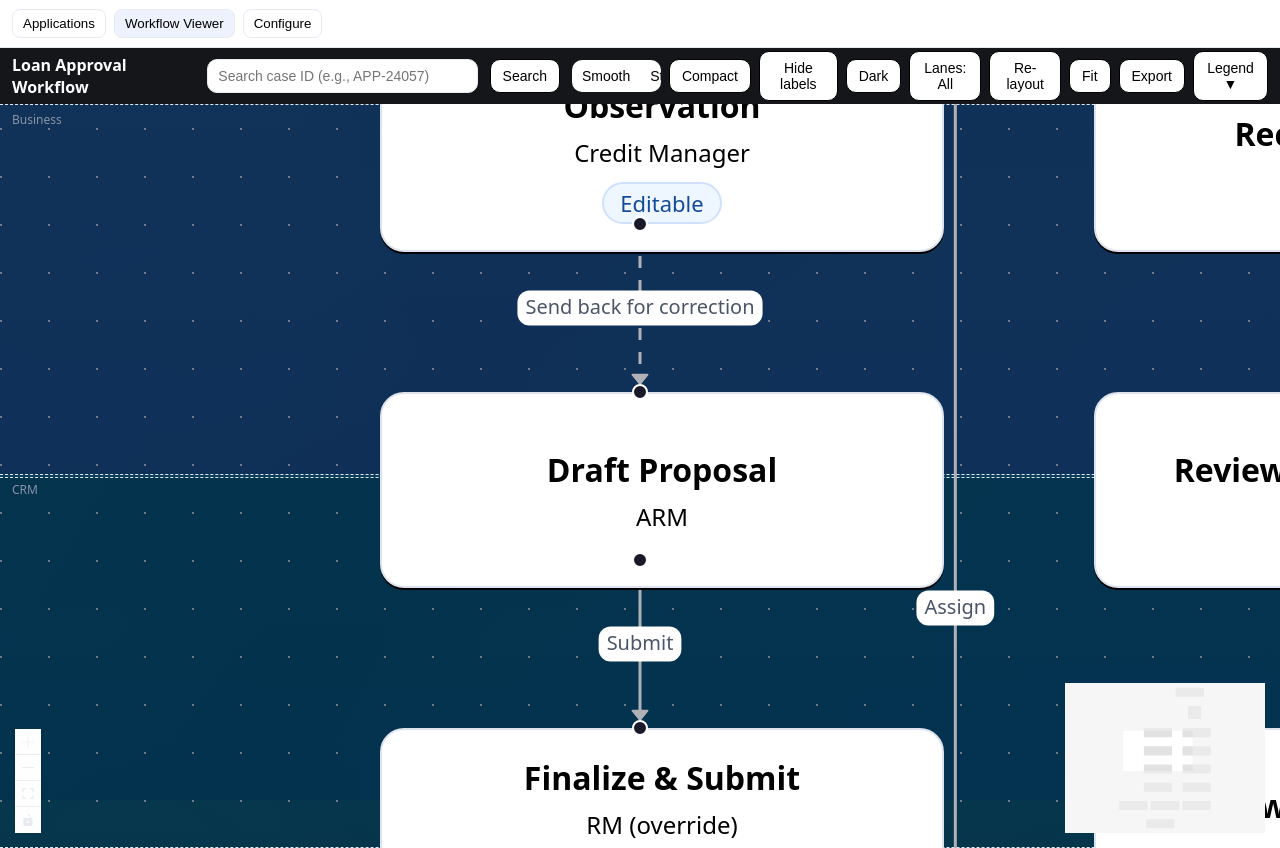
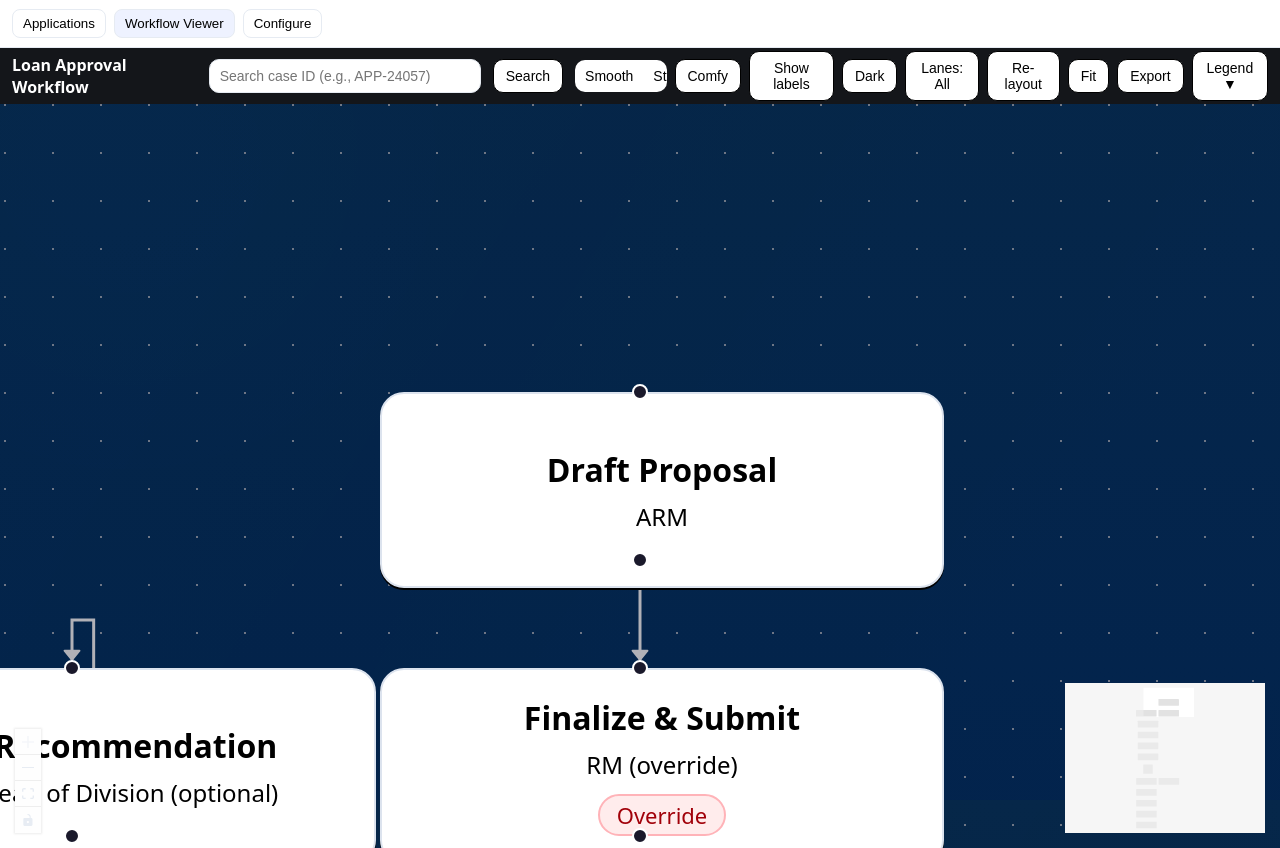
Before and after one commit to Abbiirr/loan-workflow-ui, a React (Vite) app: page / in a window 1280 px wide. Both pictures are taken after a click on the tab "Workflow Viewer". Shown: the top 848 px of the page. Built offline with nearby package versions, Linux system fonts and the light colour scheme.

Commit message:
Checkpoint from VS Code for coding agent session

```diff
--- a/src/GraphView.tsx
+++ b/src/GraphView.tsx
@@ -1,7 +1,17 @@
 import {
-  ReactFlow, Background, Controls, MiniMap, Position,
-  useEdgesState, useNodesState, MarkerType,
-  type Edge, type Node, getNodesBounds, getViewportForBounds, useReactFlow
+  ReactFlow,
+  Background,
+  Controls,
+  MiniMap,
+  Position,
+  useEdgesState,
+  useNodesState,
+  MarkerType,
+  type Edge,
+  type Node,
+  getNodesBounds,
+  getViewportForBounds,
+  useReactFlow,
 } from "@xyflow/react";
 import ELK from "elkjs/lib/elk.bundled.js";
 import { useCallback, useEffect, useMemo, useRef, useState } from "react";
@@ -24,17 +34,23 @@ type Config = {
 };
 
 const defaultConfig: Config = {
-  edgeType: "smoothstep",
-  compact: false,
-  showLabels: true,
+  edgeType: "step",
+  compact: true,
+  showLabels: false,
   theme: "light",
-  showLanes: true,
+  showLanes: false,
   showLegend: false,
   laneFilter: "all",
+  showReturns: false,
 };
 
 function laneOf(id: string): "business" | "crm" {
-  const business = new Set(["arm_draft", "rm_finalize", "th_business", "cbo_div"]);
+  const business = new Set([
+    "arm_draft",
+    "rm_finalize",
+    "th_business",
+    "cbo_div",
+  ]);
   return business.has(id) ? "business" : "crm";
 }
 
@@ -56,7 +72,12 @@ function baseNodesEdges(cfg: Config) {
     };
   });
 
-  const edges: Edge[] = MOCK_GRAPH.edges.map((e, i) => ({
+  const rawEdges = cfg.showReturns
+    ? MOCK_GRAPH.edges
+    : MOCK_GRAPH.edges.filter(
+        (e) => e.style !== "dashed" && e.style !== "dotted"
+      );
+  const edges: Edge[] = rawEdges.map((e, i) => ({
     id: `e-${i}`,
     source: e.from,
     target: e.to,
@@ -87,8 +108,16 @@ async function layoutWithElk(nodes: Node[], edges: Edge[], compact: boolean) {
       "elk.edgeRouting": "ORTHOGONAL",
       "elk.layered.nodePlacement.strategy": "BRANDES_KOEPF",
     },
-    children: nodes.map((n) => ({ id: n.id, width: n.width ?? 240, height: n.height ?? 84 })),
-    edges: edges.map((e) => ({ id: e.id, sources: [e.source!], targets: [e.target!] })),
+    children: nodes.map((n) => ({
+      id: n.id,
+      width: n.width ?? 240,
+      height: n.height ?? 84,
+    })),
+    edges: edges.map((e) => ({
+      id: e.id,
+      sources: [e.source!],
+      targets: [e.target!],
+    })),
   };
 
   const res = await elk.layout(elkGraph);
@@ -118,7 +147,10 @@ export default function GraphView() {
   }, [cfg]);
 
   // Base graph -> ELK layout
-  const base = useMemo(() => baseNodesEdges(cfg), [cfg.edgeType, cfg.showLabels]);
+  const base = useMemo(
+    () => baseNodesEdges(cfg),
+    [cfg.edgeType, cfg.showLabels]
+  );
   const [nodes, setNodes, onNodesChange] = useNodesState(base.nodes);
   const [edges, setEdges, onEdgesChange] = useEdgesState(base.edges);
 
@@ -133,8 +165,13 @@ export default function GraphView() {
   // First layout & whenever “compact” toggles or edges/nodes rebuild
   useEffect(() => {
     (async () => {
-      const { nodes: ln, edges: le } = await layoutWithElk(base.nodes, base.edges, cfg.compact);
-      setNodes(ln); setEdges(le);
+      const { nodes: ln, edges: le } = await layoutWithElk(
+        base.nodes,
+        base.edges,
+        cfg.compact
+      );
+      setNodes(ln);
+      setEdges(le);
       setTimeout(() => (rf as any)?.fitView?.({ padding: 0.2 }), 0);
     })();
     // eslint-disable-next-line react-hooks/exhaustive-deps
@@ -142,7 +179,8 @@ export default function GraphView() {
 
   // Path highlight
   const highlight = useMemo(() => {
-    if (!activeCaseId || !currentNode) return { nodes: new Set<string>(), edges: new Set<string>() };
+    if (!activeCaseId || !currentNode)
+      return { nodes: new Set<string>(), edges: new Set<string>() };
     // DFS from start to current
     const adj = new Map<string, Edge[]>();
     edges.forEach((e) => {
@@ -158,28 +196,51 @@ export default function GraphView() {
       if (u === currentNode) break;
       for (const e of adj.get(u) ?? []) {
         const v = e.target!;
-        if (!seen.has(v)) { seen.add(v); parent.set(v, { via: e, prev: u }); st.push(v); }
+        if (!seen.has(v)) {
+          seen.add(v);
+          parent.set(v, { via: e, prev: u });
+          st.push(v);
+        }
       }
     }
     if (!seen.has(currentNode)) return { nodes: new Set(), edges: new Set() };
-    const ns = new Set<string>(); const es = new Set<string>();
+    const ns = new Set<string>();
+    const es = new Set<string>();
     let cur = currentNode;
     ns.add(cur);
-    while (cur !== start) { const p = parent.get(cur)!; es.add(p.via.id); ns.add(p.prev); cur = p.prev; }
+    while (cur !== start) {
+      const p = parent.get(cur)!;
+      es.add(p.via.id);
+      ns.add(p.prev);
+      cur = p.prev;
+    }
     return { nodes: ns, edges: es };
   }, [edges, activeCaseId, currentNode]);
 
   // Search
   const onSearch = useCallback(() => {
-    const c = SAMPLE_CASES.find((x) => x.id.toLowerCase() === search.trim().toLowerCase());
-    if (!c) { setActiveCaseId(null); setCurrentNode(null); return; }
-    setActiveCaseId(c.id); setCurrentNode(c.currentNodeId);
+    const c = SAMPLE_CASES.find(
+      (x) => x.id.toLowerCase() === search.trim().toLowerCase()
+    );
+    if (!c) {
+      setActiveCaseId(null);
+      setCurrentNode(null);
+      return;
+    }
+    setActiveCaseId(c.id);
+    setCurrentNode(c.currentNodeId);
 
     // add SLA badge if remark mentions "2 days"
     setNodes((nds) =>
       nds.map((n) =>
         n.id === c.currentNodeId && /2\s*days/i.test(c.remarks)
-          ? { ...n, data: { ...(n.data as NodeData), badges: [ ...(n.data as NodeData).badges ?? [], "sla" ] } }
+          ? {
+              ...n,
+              data: {
+                ...(n.data as NodeData),
+                badges: [...((n.data as NodeData).badges ?? []), "sla"],
+              },
+            }
           : n
       )
     );
@@ -187,18 +248,30 @@ export default function GraphView() {
 
   // Click node -> open drawer
   const onNodeClick = useCallback((_e: any, node: Node) => {
-    setDrawerOpen(true); setCurrentNode(node.id);
+    setDrawerOpen(true);
+    setCurrentNode(node.id);
   }, []);
 
   // Filtering
   const filteredNodes = useMemo(() => {
     if (cfg.laneFilter === "all") return nodes;
-    return nodes.map((n) => ({ ...n, hidden: laneOf(n.id) !== cfg.laneFilter }));
+    return nodes.map((n) => ({
+      ...n,
+      hidden: laneOf(n.id) !== cfg.laneFilter,
+    }));
   }, [nodes, cfg.laneFilter]);
 
-  const filteredNodeIds = new Set(filteredNodes.filter((n) => !n.hidden).map((n) => n.id));
+  const filteredNodeIds = new Set(
+    filteredNodes.filter((n) => !n.hidden).map((n) => n.id)
+  );
   const filteredEdges = useMemo(
-    () => edges.map((e) => ({ ...e, hidden: !(filteredNodeIds.has(e.source!) && filteredNodeIds.has(e.target!)) })),
+    () =>
+      edges.map((e) => ({
+        ...e,
+        hidden: !(
+          filteredNodeIds.has(e.source!) && filteredNodeIds.has(e.target!)
+        ),
+      })),
     [edges, filteredNodeIds]
   );
 
@@ -206,12 +279,19 @@ export default function GraphView() {
   const dimmed = activeCaseId ? 0.18 : 1;
   const paintedNodes = filteredNodes.map((n) => ({
     ...n,
-    style: { ...(n.style || {}), opacity: activeCaseId ? (highlight.nodes.has(n.id) ? 1 : dimmed) : 1 },
+    style: {
+      ...(n.style || {}),
+      opacity: activeCaseId ? (highlight.nodes.has(n.id) ? 1 : dimmed) : 1,
+    },
   }));
   const paintedEdges = filteredEdges.map((e) => ({
     ...e,
     animated: highlight.edges.has(e.id),
-    style: { ...(e.style || {}), opacity: activeCaseId ? (highlight.edges.has(e.id) ? 1 : dimmed) : 1, strokeWidth: highlight.edges.has(e.id) ? 2.4 : 1.5 },
+    style: {
+      ...(e.style || {}),
+      opacity: activeCaseId ? (highlight.edges.has(e.id) ? 1 : dimmed) : 1,
+      strokeWidth: highlight.edges.has(e.id) ? 2.4 : 1.5,
+    },
   }));
 
   // Export PNG (full graph)
@@ -221,9 +301,13 @@ export default function GraphView() {
     const vw = getViewportForBounds(b, 1200, 800, 0.5, 2, 0.1);
     rf.setViewport(vw, { duration: 0 });
     const el = document.querySelector(".react-flow") as HTMLElement;
-    const dataUrl = await htmlToImage.toPng(el, { backgroundColor: cfg.theme === "light" ? "#ffffff" : "#0b0c0f" });
+    const dataUrl = await htmlToImage.toPng(el, {
+      backgroundColor: cfg.theme === "light" ? "#ffffff" : "#0b0c0f",
+    });
     const a = document.createElement("a");
-    a.href = dataUrl; a.download = "loan-workflow.png"; a.click();
+    a.href = dataUrl;
+    a.download = "loan-workflow.png";
+    a.click();
   }, [rf, cfg.theme]);
 
   // Re-layout
@@ -233,47 +317,130 @@ export default function GraphView() {
     setTimeout(() => rf.fitView({ padding: 0.2 }), 0);
   }, [nodes, edges, cfg.compact, rf, setNodes]);
 
-  const activeCase = activeCaseId ? SAMPLE_CASES.find((c) => c.id === activeCaseId) : null;
+  const activeCase = activeCaseId
+    ? SAMPLE_CASES.find((c) => c.id === activeCaseId)
+    : null;
   const currentNodeData = useMemo(
-    () => (currentNode ? (MOCK_GRAPH.nodes as NodeData[]).find((x) => x.id === currentNode) : null),
+    () =>
+      currentNode
+        ? (MOCK_GRAPH.nodes as NodeData[]).find((x) => x.id === currentNode)
+        : null,
     [currentNode]
   );
 
   return (
-    <div className="app-shell" role="graphics-document" aria-label="Loan approval workflow graph" ref={flowRef}>
+    <div
+      className="app-shell"
+      role="graphics-document"
+      aria-label="Loan approval workflow graph"
+      ref={flowRef}
+    >
       <div className="topbar">
-        <div style={{ fontWeight: 800, marginRight: 10 }}>Loan Approval Workflow</div>
+        <div style={{ fontWeight: 800, marginRight: 10 }}>
+          Loan Approval Workflow
+        </div>
 
         <input
-          className="textfield" placeholder="Search case ID (e.g., APP-24057)"
-          value={search} onChange={(e) => setSearch(e.target.value)}
-          onKeyDown={(e) => e.key === "Enter" && onSearch()} aria-label="Search by Case ID"
+          className="textfield"
+          placeholder="Search case ID (e.g., APP-24057)"
+          value={search}
+          onChange={(e) => setSearch(e.target.value)}
+          onKeyDown={(e) => e.key === "Enter" && onSearch()}
+          aria-label="Search by Case ID"
         />
-        <button className="btn" onClick={onSearch}>Search</button>
+        <button className="btn" onClick={onSearch}>
+          Search
+        </button>
 
         <div className="toolbar">
           <div className="segment" title="Edge type">
-            <button className={clsx({ active: cfg.edgeType === "smoothstep" })} onClick={() => setCfg({ ...cfg, edgeType: "smoothstep" })}>Smooth</button>
-            <button className={clsx({ active: cfg.edgeType === "step" })} onClick={() => setCfg({ ...cfg, edgeType: "step" })}>Step</button>
+            <button
+              className={clsx({ active: cfg.edgeType === "smoothstep" })}
+              onClick={() => setCfg({ ...cfg, edgeType: "smoothstep" })}
+            >
+              Smooth
+            </button>
+            <button
+              className={clsx({ active: cfg.edgeType === "step" })}
+              onClick={() => setCfg({ ...cfg, edgeType: "step" })}
+            >
+              Step
+            </button>
           </div>
-          <button className="btn" onClick={() => setCfg({ ...cfg, compact: !cfg.compact })}>{cfg.compact ? "Comfy" : "Compact"}</button>
-          <button className="btn" onClick={() => setCfg({ ...cfg, showLabels: !cfg.showLabels })}>{cfg.showLabels ? "Hide labels" : "Show labels"}</button>
-          <button className="btn" onClick={() => setCfg({ ...cfg, theme: cfg.theme === "light" ? "dark" : "light" })}>{cfg.theme === "light" ? "Dark" : "Light"}</button>
-          <button className="btn" onClick={() => setCfg({ ...cfg, laneFilter: cfg.laneFilter === "all" ? "business" : cfg.laneFilter === "business" ? "crm" : "all" })}>
-            {cfg.laneFilter === "all" ? "Lanes: All" : cfg.laneFilter === "business" ? "Lanes: Business" : "Lanes: CRM"}
+          <button
+            className="btn"
+            onClick={() => setCfg({ ...cfg, compact: !cfg.compact })}
+          >
+            {cfg.compact ? "Comfy" : "Compact"}
           </button>
-          <button className="btn" onClick={onRelayout}>Re-layout</button>
-          <button className="btn" onClick={() => rf.fitView({ padding: 0.2 })}>Fit</button>
-          <button className="btn" onClick={onExportPng}>Export</button>
-          <button className="btn" onClick={() => setCfg({ ...cfg, showLegend: !cfg.showLegend })}>{cfg.showLegend ? "Legend ▲" : "Legend ▼"}</button>
+          <button
+            className="btn"
+            onClick={() => setCfg({ ...cfg, showLabels: !cfg.showLabels })}
+          >
+            {cfg.showLabels ? "Hide labels" : "Show labels"}
+          </button>
+          <button
+            className="btn"
+            onClick={() =>
+              setCfg({
+                ...cfg,
+                theme: cfg.theme === "light" ? "dark" : "light",
+              })
+            }
+          >
+            {cfg.theme === "light" ? "Dark" : "Light"}
+          </button>
+          <button
+            className="btn"
+            onClick={() =>
+              setCfg({
+                ...cfg,
+                laneFilter:
+                  cfg.laneFilter === "all"
+                    ? "business"
+                    : cfg.laneFilter === "business"
+                    ? "crm"
+                    : "all",
+              })
+            }
+          >
+            {cfg.laneFilter === "all"
+              ? "Lanes: All"
+              : cfg.laneFilter === "business"
+              ? "Lanes: Business"
+              : "Lanes: CRM"}
+          </button>
+          <button className="btn" onClick={onRelayout}>
+            Re-layout
+          </button>
+          <button className="btn" onClick={() => rf.fitView({ padding: 0.2 })}>
+            Fit
+          </button>
+          <button className="btn" onClick={onExportPng}>
+            Export
+          </button>
+          <button
+            className="btn"
+            onClick={() => setCfg({ ...cfg, showLegend: !cfg.showLegend })}
+          >
+            {cfg.showLegend ? "Legend ▲" : "Legend ▼"}
+          </button>
         </div>
       </div>
 
       <div style={{ position: "relative" }}>
         {cfg.showLanes && (
           <div className="lanes" aria-hidden="true">
-            <div className={clsx("lane business")} data-label="Business" style={{ top: 0, height: "50%" }} />
-            <div className={clsx("lane crm")} data-label="CRM" style={{ bottom: 0, height: "50%" }} />
+            <div
+              className={clsx("lane business")}
+              data-label="Business"
+              style={{ top: 0, height: "50%" }}
+            />
+            <div
+              className={clsx("lane crm")}
+              data-label="CRM"
+              style={{ bottom: 0, height: "50%" }}
+            />
           </div>
         )}
 
@@ -299,13 +466,58 @@ export default function GraphView() {
 
         {cfg.showLegend && (
           <div className="legend" role="note" aria-label="Legend">
-            <div style={{ fontWeight: 700, marginBottom: 8 }}>Workflow Legend</div>
-            <div>■ Process step</div><div>◆ Decision point</div>
+            <div style={{ fontWeight: 700, marginBottom: 8 }}>
+              Workflow Legend
+            </div>
+            <div>■ Process step</div>
+            <div>◆ Decision point</div>
             <div style={{ marginTop: 8 }}>
-              <svg width="120" height="40"><line x1="6" y1="12" x2="114" y2="12" stroke="#6b7280" strokeWidth="2" /><text x="6" y="30" fontSize="11" fill="#6b7280">Forward</text></svg>
+              <svg width="120" height="40">
+                <line
+                  x1="6"
+                  y1="12"
+                  x2="114"
+                  y2="12"
+                  stroke="#6b7280"
+                  strokeWidth="2"
+                />
+                <text x="6" y="30" fontSize="11" fill="#6b7280">
+                  Forward
+                </text>
+              </svg>
             </div>
-            <div><svg width="120" height="40"><line x1="6" y1="12" x2="114" y2="12" stroke="#6b7280" strokeWidth="2" strokeDasharray="6 6" /><text x="6" y="30" fontSize="11" fill="#6b7280">Send back</text></svg></div>
-            <div><svg width="120" height="40"><line x1="6" y1="12" x2="114" y2="12" stroke="#6b7280" strokeWidth="2" strokeDasharray="2 6" /><text x="6" y="30" fontSize="11" fill="#6b7280">Assignment</text></svg></div>
+            <div>
+              <svg width="120" height="40">
+                <line
+                  x1="6"
+                  y1="12"
+                  x2="114"
+                  y2="12"
+                  stroke="#6b7280"
+                  strokeWidth="2"
+                  strokeDasharray="6 6"
+                />
+                <text x="6" y="30" fontSize="11" fill="#6b7280">
+                  Send back
+                </text>
+              </svg>
+            </div>
+            <div>
+              <svg width="120" height="40">
+                <line
+                  x1="6"
+                  y1="12"
+                  x2="114"
+                  y2="12"
+                  stroke="#6b7280"
+                  strokeWidth="2"
+                  strokeDasharray="2 6"
+                />
+                <text x="6" y="30" fontSize="11" fill="#6b7280">
+                  Assignment
+                </text>
+              </svg>
+            </div>
             <div style={{ marginTop: 8 }}>
               <div className="badge override">Override</div>
               <div className="badge sla">&gt; 2 days</div>
@@ -314,31 +526,51 @@ export default function GraphView() {
           </div>
         )}
 
-        <aside className={clsx("drawer", drawerOpen && "open")} role="complementary" aria-label="Node details">
+        <aside
+          className={clsx("drawer", drawerOpen && "open")}
+          role="complementary"
+          aria-label="Node details"
+        >
           <h3>Details</h3>
           <div className="section">
             <div style={{ color: "var(--muted)", marginBottom: 8 }}>
               <div style={{ fontSize: 13 }}>Node</div>
-              <div style={{ fontSize: 16, fontWeight: 700, color: "var(--text)" }}>{currentNodeData?.label ?? "—"}</div>
+              <div
+                style={{ fontSize: 16, fontWeight: 700, color: "var(--text)" }}
+              >
+                {currentNodeData?.label ?? "—"}
+              </div>
               <div>Role: {currentNodeData?.role ?? "—"}</div>
             </div>
             {activeCase && (
               <>
-                <div style={{ marginTop: 12, fontSize: 13, color: "var(--text)" }}>
-                  <strong>Case:</strong> {activeCase.id} — {activeCase.applicant}
+                <div
+                  style={{ marginTop: 12, fontSize: 13, color: "var(--text)" }}
+                >
+                  <strong>Case:</strong> {activeCase.id} —{" "}
+                  {activeCase.applicant}
                 </div>
                 <div style={{ fontSize: 13, marginTop: 8 }}>
                   <div>Status: {activeCase.status}</div>
                   <div>Product: {activeCase.product}</div>
                   <div>Amount: {activeCase.amount.toLocaleString()}</div>
-                  <div style={{ marginTop: 8, color: "var(--muted)" }}>Remarks: {activeCase.remarks}</div>
+                  <div style={{ marginTop: 8, color: "var(--muted)" }}>
+                    Remarks: {activeCase.remarks}
+                  </div>
                 </div>
               </>
             )}
             <div style={{ marginTop: 16, fontSize: 12, color: "var(--muted)" }}>
-              Next actions (hint): forward or send-back depending on node; viewer is read-only.
+              Next actions (hint): forward or send-back depending on node;
+              viewer is read-only.
             </div>
-            <button className="btn" style={{ marginTop: 12 }} onClick={() => setDrawerOpen(false)}>Close</button>
+            <button
+              className="btn"
+              style={{ marginTop: 12 }}
+              onClick={() => setDrawerOpen(false)}
+            >
+              Close
+            </button>
           </div>
         </aside>
       </div>
--- a/src/mock.ts
+++ b/src/mock.ts
@@ -2,6 +2,7 @@ export type NodeData = {
   id: string;
   label: string;
   role: string;
+  badges?: string[];
   kind?: "process" | "decision";
 };
 
```
